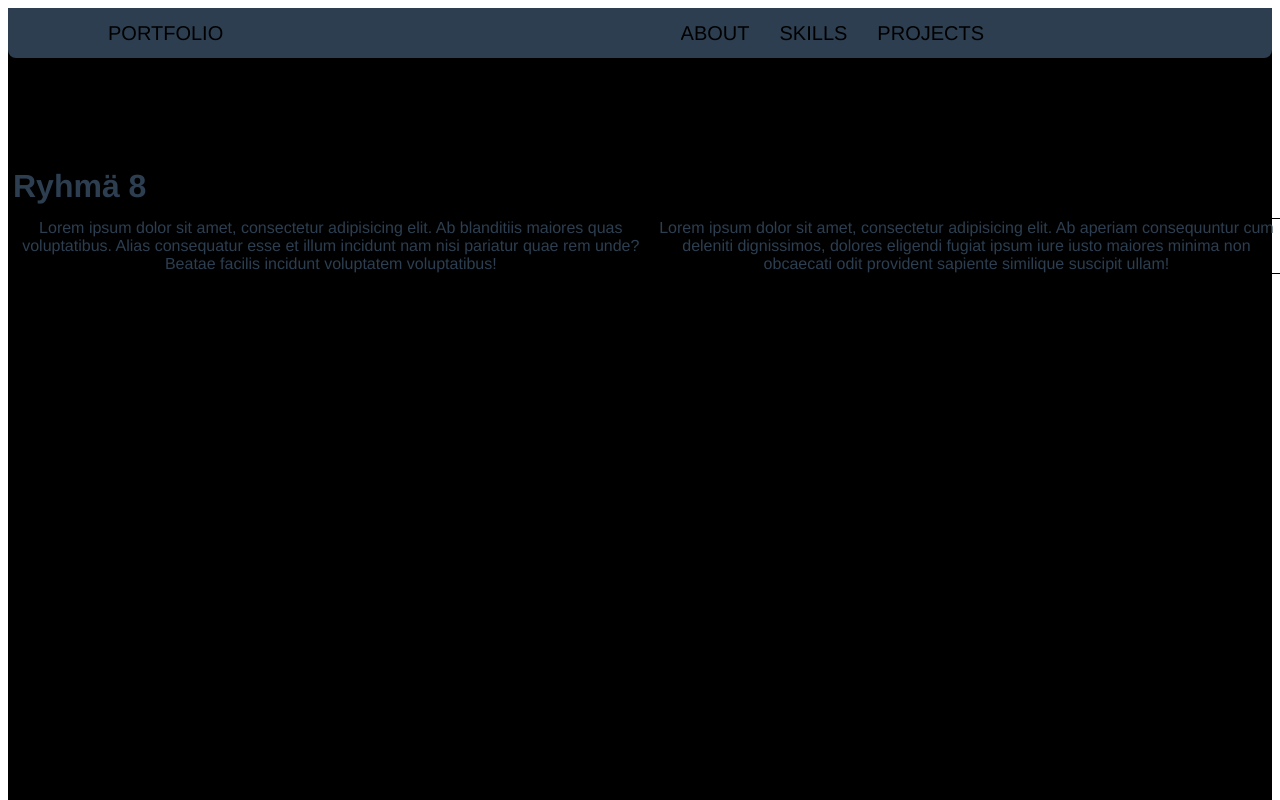
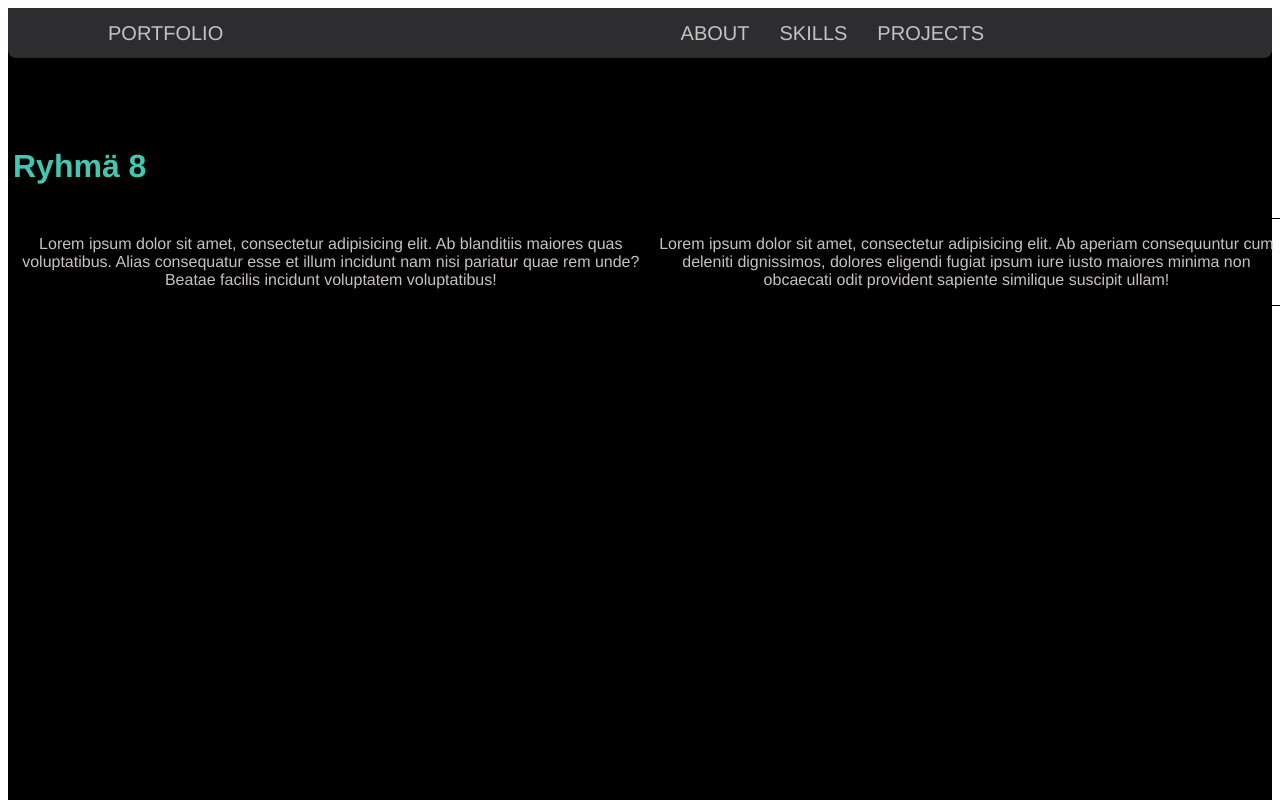
Before and after one commit to Rudolffi/WebPortfolio, a Vue app: page / in a window 1280 px wide. Shown: the top 800 px of the page. Built offline with nearby package versions, Linux system fonts and the light colour scheme.

Commit message:
Värimaailmojen vaihtamista

```diff
--- a/src/components/Information.vue
+++ b/src/components/Information.vue
@@ -3,16 +3,20 @@
     <h1>Ryhmä 8</h1>
     <div class="big_box">
       <div id="boxone">
+        <p>
         Lorem ipsum dolor sit amet, consectetur adipisicing elit.
         Ab blanditiis maiores quas voluptatibus. Alias consequatur
         esse et illum incidunt nam nisi pariatur quae rem unde? Beatae
         facilis incidunt voluptatem voluptatibus!
+        </p>
       </div>
       <div id="boxtwo">
+        <p>
         Lorem ipsum dolor sit amet, consectetur adipisicing elit.
         Ab aperiam consequuntur cum deleniti dignissimos,
         dolores eligendi fugiat ipsum iure iusto maiores minima
         non obcaecati odit provident sapiente similique suscipit ullam!
+        </p>
       </div>
     </div>
   </div>
--- a/src/css/information.css
+++ b/src/css/information.css
@@ -25,6 +25,11 @@
 h1 {
     text-align: left;
     margin-left: 5px;
-    margin-top: 110px;
+    margin-top: 90px;
     position: absolute;
+    color: #44c7b0;
 }
+
+p {
+    color: #c7c2c2;
+}
--- a/src/css/navbar.css
+++ b/src/css/navbar.css
@@ -9,7 +9,7 @@
     align-items: center;
     list-style-type: none;
     width: 100%;
-    background-color: #2c3e50;
+    background-color: #2d2d30;
     border-radius: 0 0 8px 8px;
     height: 50px;
 }
@@ -26,7 +26,7 @@
     display: flex;
     font-weight: 500;
     font-size: 20px;
-    color: black;
+    color: #c7c2c2;
     position: relative;
     padding: 5px 0;
     overflow: hidden;
@@ -72,7 +72,7 @@ h3 {
     display: flex;
     font-weight: 500;
     font-size: 20px;
-    color: black;
+    color: #c7c2c2;
     position: relative;
     padding: 5px 0;
     overflow: hidden;
```
